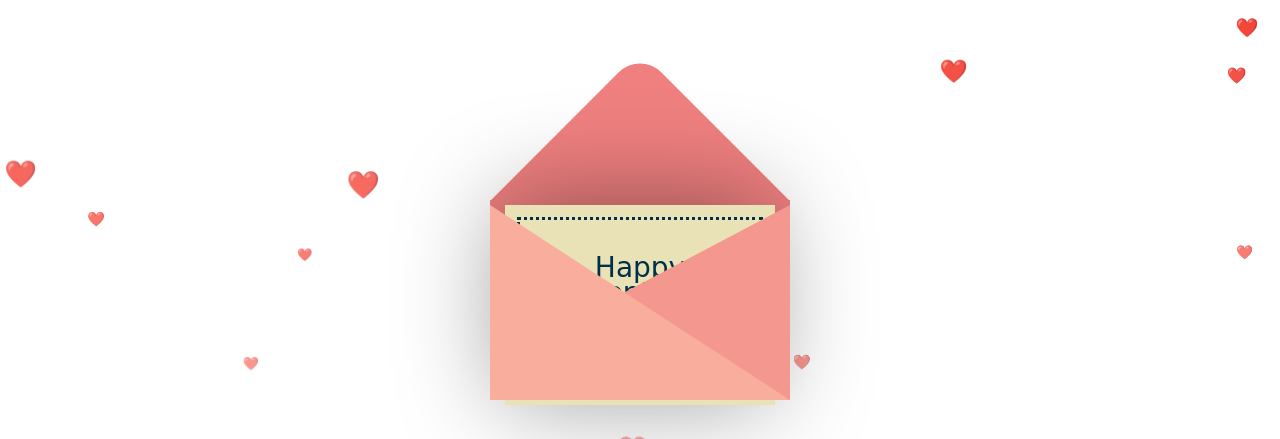
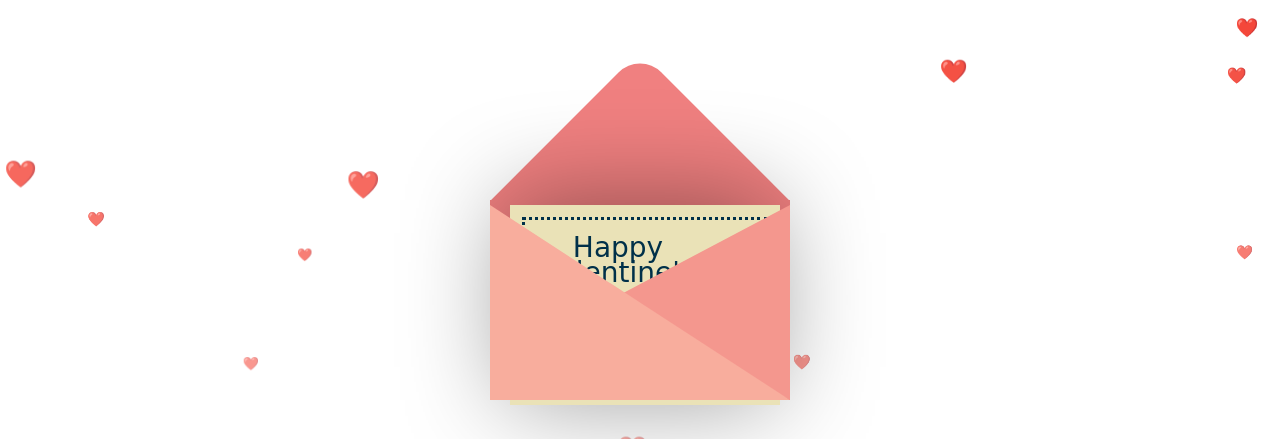
Before and after one commit to cyxkira29/cyxkira29.github.io, a plain HTML site: page CyValentinesDay/letter/index.html in a window 1280 px wide. Shown: the top 439 px of the page. Drawn offline with nearby package versions, Linux system fonts and the light colour scheme.

Commit message:
Update style.css

```diff
--- a/CyValentinesDay/letter/style.css
+++ b/CyValentinesDay/letter/style.css
@@ -48,7 +48,7 @@ body {
     width: 270px;
     height: 200px;
     top: 5px;
-    left: 15px;
+    left: 20px;
     box-shadow: -5px -5px 100px rgba(0,0,0,0.4);
     transition: top 0.5s ease-in-out;
 }
@@ -70,8 +70,8 @@ body {
     font-size: 28px;
     text-align: center;
     line-height: 25px;
-    top: 50px; /* Adjusted for better alignment */
-    left: 50%;
+    top: 30px; /* Adjusted for better alignment */
+    left: 40%;
     transform: translateX(-50%);
     color: #003049;
 }
@@ -82,8 +82,8 @@ body {
     display: inline-block;
     height: 30px;
     position: relative;
-    top: 120px; /* Adjusted */
-    left: 50%;
+    top: 110px; /* Adjusted */
+    left: 60%;
     transform: translateX(-50%) rotate(-45deg);
     width: 30px;
 }
```
